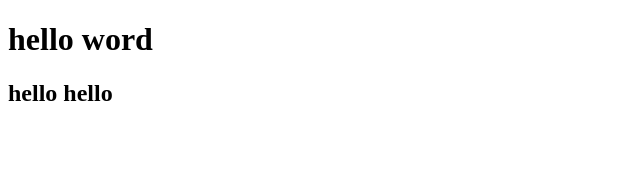
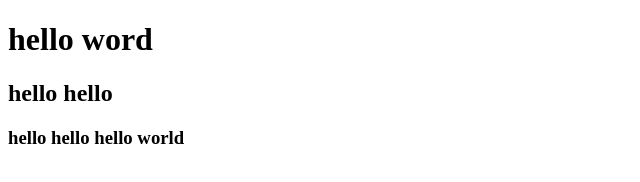
Before and after one commit to ansichao/git_demo, a plain HTML site: page index.html in a window 1280 px wide. Shown: the whole page, without its empty margins (0-640 px from the left). Drawn offline with Linux system fonts and the light colour scheme.

Commit message:
append h3

```diff
--- a/index.html
+++ b/index.html
@@ -7,5 +7,6 @@
 <body>
     <h1>hello word</h1>
     <h2>hello hello</h2>
+    <h3>hello hello hello world</h3>
 </body>
 </html>
```
